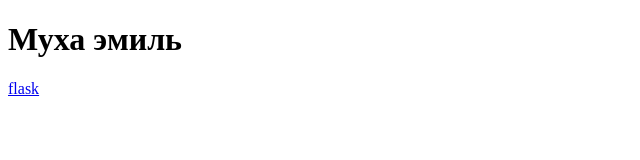
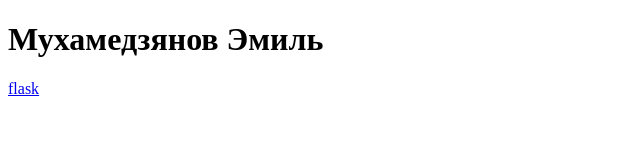
Before and after one commit to JslOop616/portfolio, a plain HTML site: page index.html in a window 1280 px wide. Shown: the whole page, without its empty margins (0-640 px from the left). Drawn offline with Linux system fonts and the light colour scheme.

Commit message:
Update index.html

```diff
--- a/index.html
+++ b/index.html
@@ -8,8 +8,9 @@
 </head>
 
 <body>
-    <h1>Муха эмиль</h1>
+    <h1>Мухамедзянов Эмиль</h1>
     <a href="https://github.com/JslOop616/taskflow-flask-app">flask</a>
 </body>
 
+
 </html>
```
